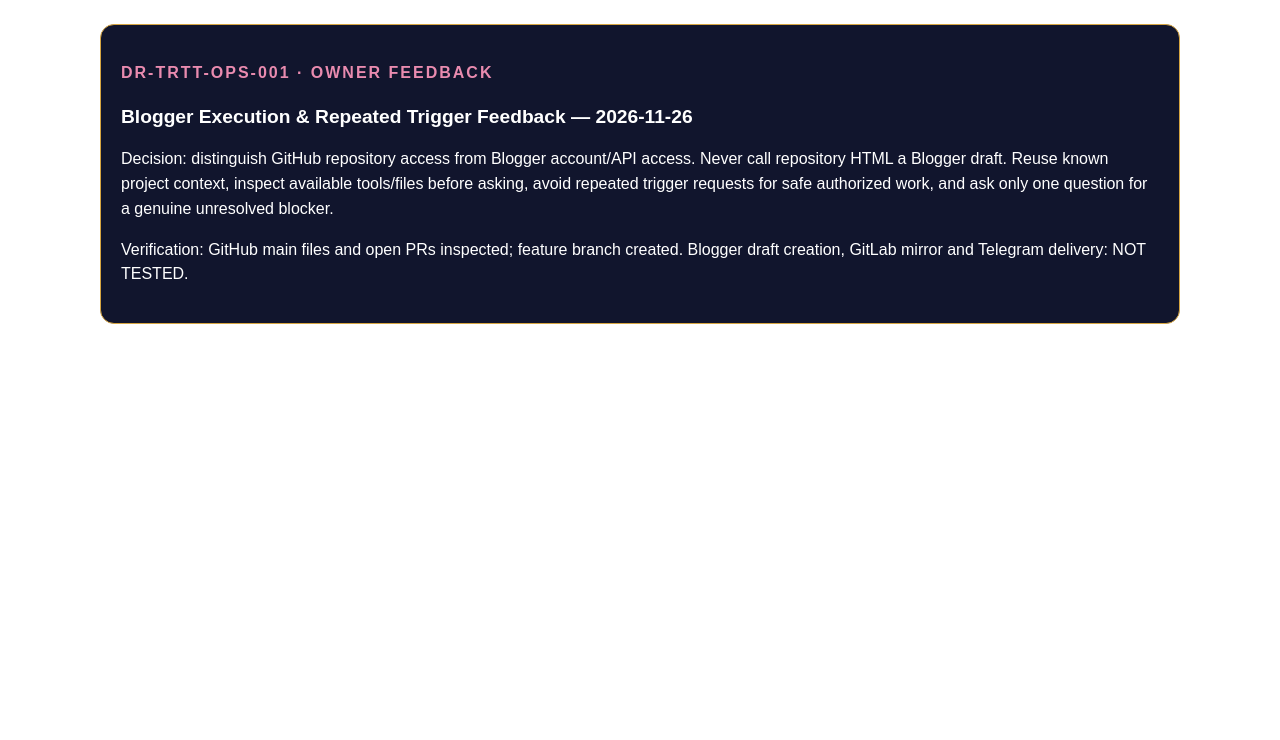
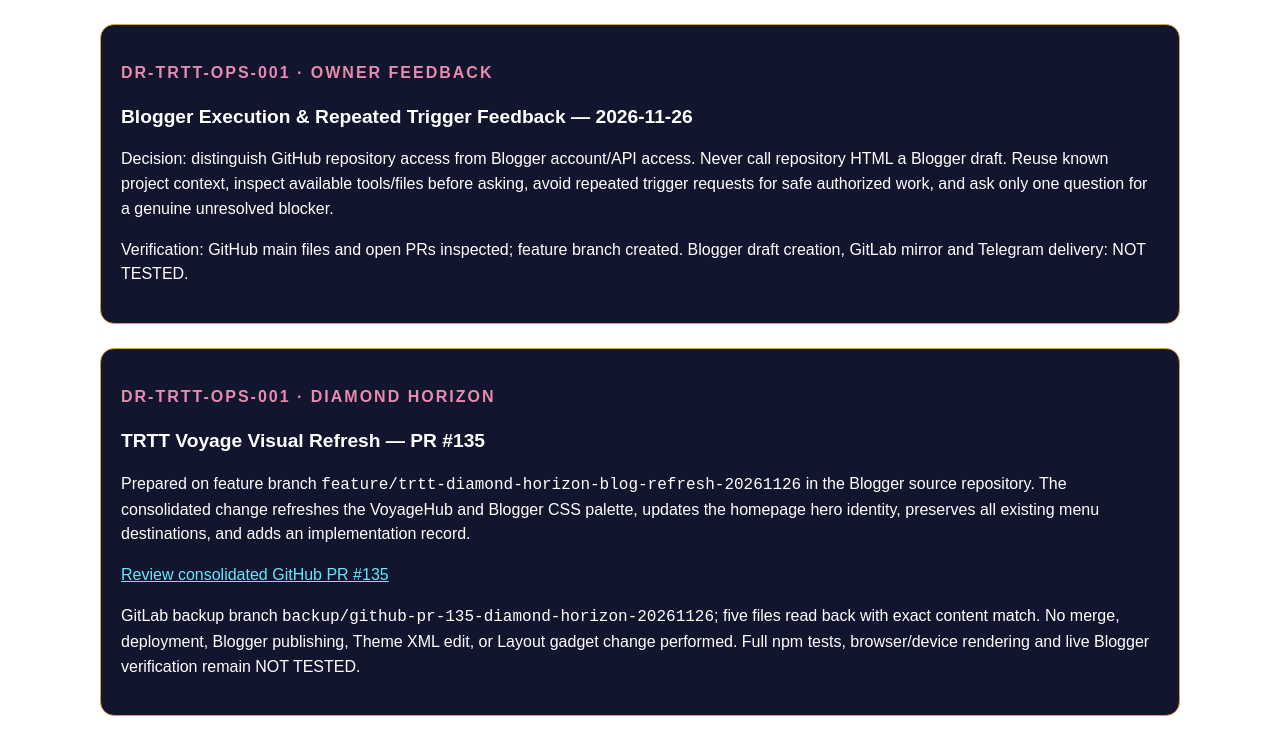
Before and after one commit to Cocvghuj/trttvoyage-diamond-king-chatgpt-6, a plain HTML site: page Diamond King/trttmagic.html in a window 1280 px wide. Shown: the part 5442-6182 px from the top of the page. Before the commit the page ends 5790 px from the top, so only its background shows below. Drawn offline with Linux system fonts and the light colour scheme.

Commit message:
Add Diamond Horizon visual refresh command-center trace

```diff
--- a/Diamond King/trttmagic.html
+++ b/Diamond King/trttmagic.html
@@ -134,4 +134,13 @@ $("build").addEventListener("click",makeList);$("reset").addEventListener("click
 <p>Decision: distinguish GitHub repository access from Blogger account/API access. Never call repository HTML a Blogger draft. Reuse known project context, inspect available tools/files before asking, avoid repeated trigger requests for safe authorized work, and ask only one question for a genuine unresolved blocker.</p>
 <p>Verification: GitHub main files and open PRs inspected; feature branch created. Blogger draft creation, GitLab mirror and Telegram delivery: NOT TESTED.</p>
 </section>
+
+<section id="diamond-horizon-refresh-2026-11-26" style="margin:24px auto;max-width:1080px;padding:20px;border:1px solid #D6A542;border-radius:14px;background:#11152D;color:#fff;font-family:Arial,sans-serif">
+<p style="color:#E98BAF;font-weight:bold;letter-spacing:2px">DR-TRTT-OPS-001 · DIAMOND HORIZON</p>
+<h2 style="color:#fff">TRTT Voyage Visual Refresh — PR #135</h2>
+<p>Prepared on feature branch <code>feature/trtt-diamond-horizon-blog-refresh-20261126</code> in the Blogger source repository. The consolidated change refreshes the VoyageHub and Blogger CSS palette, updates the homepage hero identity, preserves all existing menu destinations, and adds an implementation record.</p>
+<p><a style="color:#67E8F9" href="https://github.com/Cocvghuj/Cocvghuj-trtt-news-bot/pull/135">Review consolidated GitHub PR #135</a></p>
+<p>GitLab backup branch <code>backup/github-pr-135-diamond-horizon-20261126</code>; five files read back with exact content match. No merge, deployment, Blogger publishing, Theme XML edit, or Layout gadget change performed. Full npm tests, browser/device rendering and live Blogger verification remain NOT TESTED.</p>
+</section>
+
 </body></html>
```
